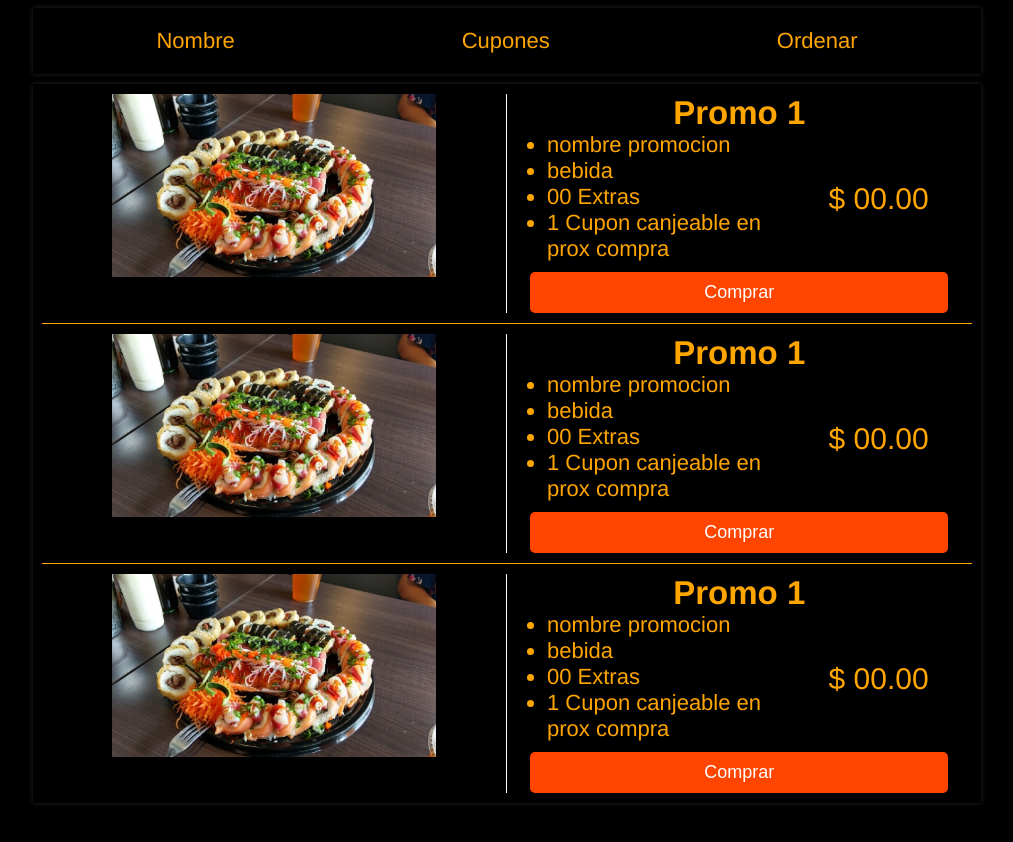
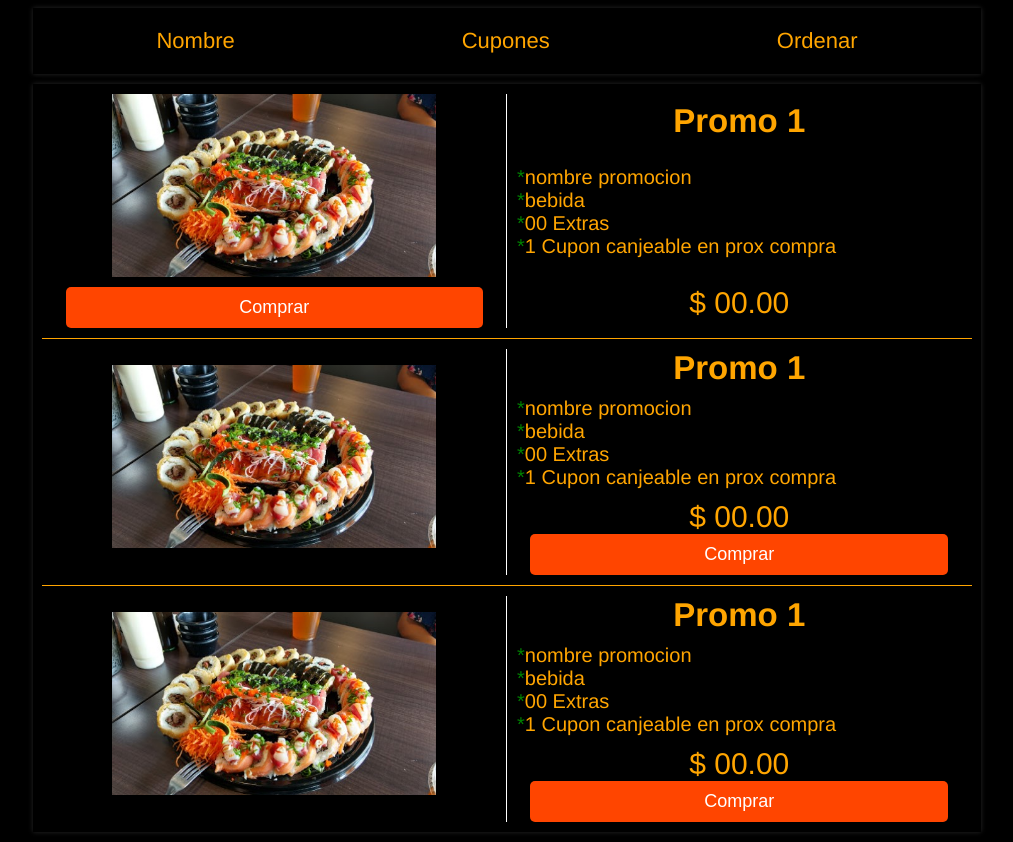
Before and after one commit to JoseLibrado/la_casa, a website built with webpack: page src/index.html in a window 1280 px wide. Shown: the whole page, without its empty margins (133-1146 px from the left). Before the commit the page ends 813 px from the top, so only its background shows below. Built offline with nearby package versions, Linux system fonts and the light colour scheme.

Commit message:
generando estilos para promociones, pendiente agregar la vista modal

```diff
--- a/src/css/componentes.css
+++ b/src/css/componentes.css
@@ -57,8 +57,19 @@ textarea {
     color: orangered;
 }
 ul {
+    display: inline-block;
+    padding: 0;
     margin: 0;
     text-align: left;
+}
+li {
+    list-style: none;
+}
+li::before {
+    color:  green;
+    content: '*';
+    top: 1rem;
+    /* left: 0; */
 }
 /* Utileria */
 .b00 {
@@ -102,32 +113,46 @@ ul {
 }
 .logo-promocion {
     width: 50%;
+    display: flex;
+    flex-direction: column;
+    align-items: center;
+    justify-content: center;
     border-right: 1px solid white;
+}
+.logo-promocion img {
+    margin-bottom: 1rem;
 }
 .contenido-promocion {
     width: 50%;
     margin: 0 auto;
-    vertical-align: center;
+    display: flex;
+    flex-direction: column;
+    justify-content: space-around;
+
 }
 .promocion-contenido {
     /* width: 50%;  */
     /* margin-left: .5rem;  */
-    /* display: flex;
-    align-items: flex-end;  */
+    display: flex;
+    flex-direction: column;
+    align-items: center;
 }
 .promocion-descripcion {
-    margin-bottom: 1rem;
+    margin-top: 1rem;
     width: 100%;
-    display: flex;
-    justify-content: space-between;
+    /* display: flex;
+    justify-content: space-between; */
 }
 .promocion-descripcion ul {
-    width: 60%;
+    margin-left: 1rem;
+    width: 100%;
+    font-size: 2rem;
+    /* width: 60%; */
 }
-.promocion-descripcion p {
+.contenido-promocion p {
     font-size: 3rem;
-    margin-top: 5rem;
-    width: 40%;
+    margin-top: 1rem;
+    /* width: 40%; */
     text-align: center;
 }
 .precio {
--- a/src/index.html
+++ b/src/index.html
@@ -31,6 +31,7 @@
                     <div class="simulador-promocion p1">
                         <div class="logo-promocion">
                             <img src="./assets/sushi2.jpg" alt="" srcset="">
+                            <button class="btn">Comprar</button>
                         </div>
                         <div class="contenido-promocion">
                             <h2>Promo 1</h2>
@@ -42,10 +43,10 @@
                                         <li>00 Extras</li>
                                         <li>1 Cupon canjeable en prox compra</li>
                                     </ul>
-                                    <p class="precio">$ 00.00</p>
                                 </div>
-                                <button class="btn">Comprar</button>
+                                <!-- <button class="btn">Comprar</button>                   -->
                             </div>
+                            <p class="precio">$ 00.00</p>
                         </div>
                     </div>
                     <div class="simulador-promocion p1">
```
Also changed, not shown: 1 other file.
